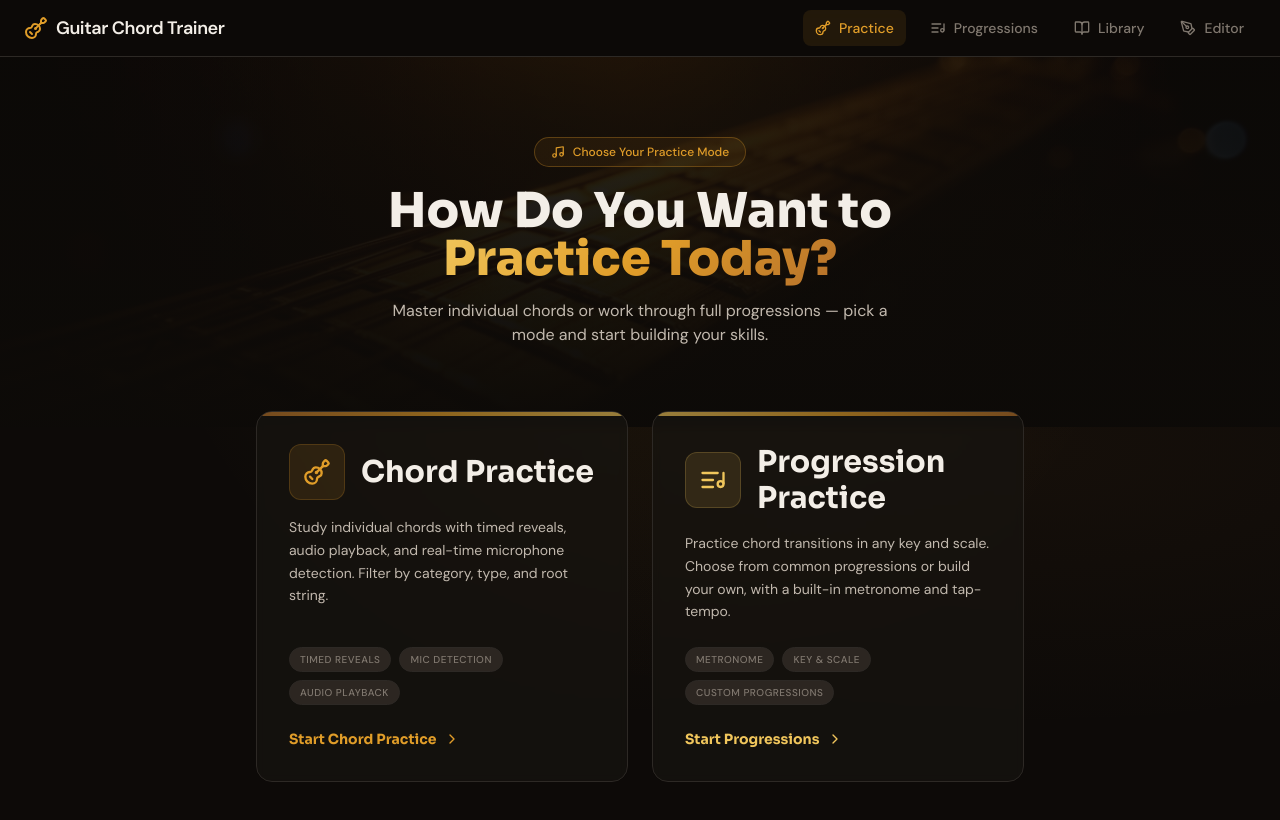
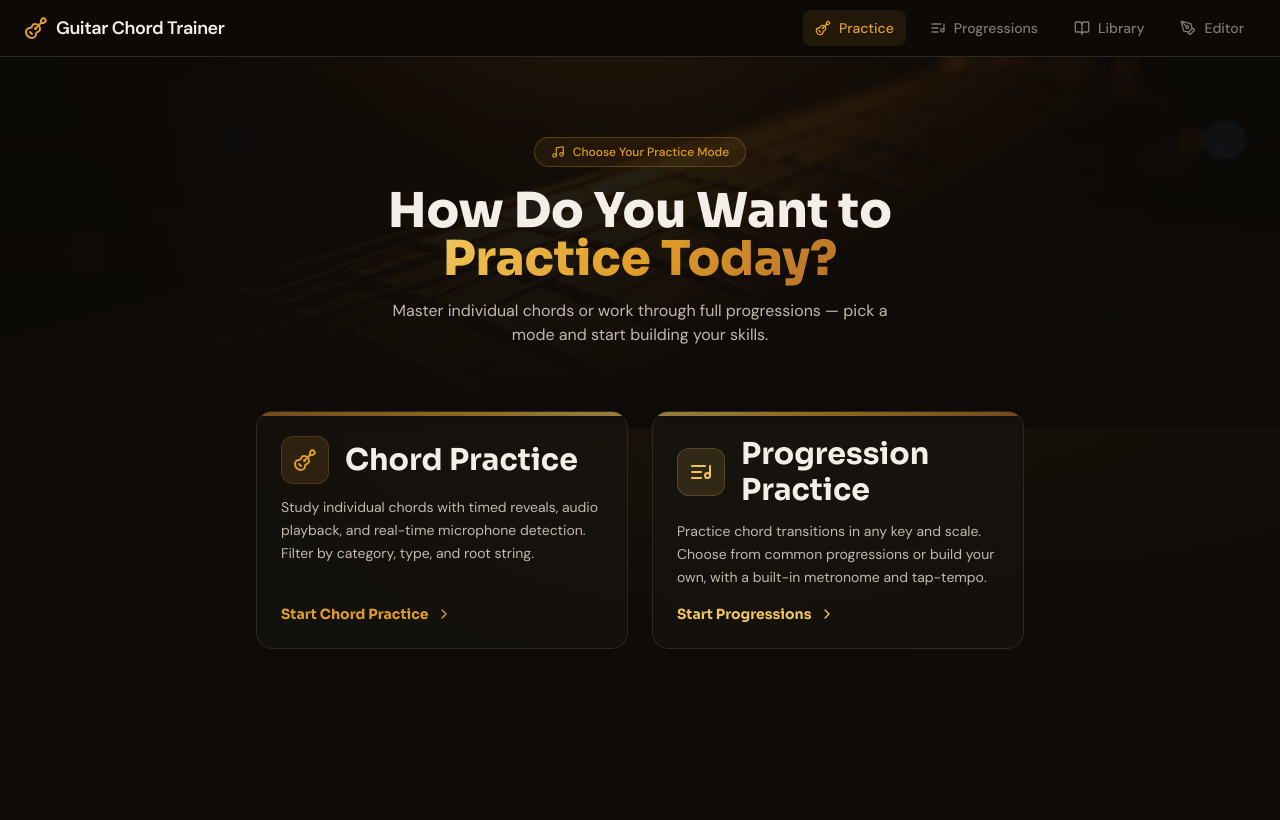
Before and after one commit to randysoller/FretMaster, a React (Vite) app: page / in a window 1280 px wide. Shown: the top 820 px of the page. Built offline with nearby package versions, Linux system fonts and the light colour scheme.

Commit message:
Simplify practice landing page cards

```diff
--- a/src/pages/PracticeLanding.tsx
+++ b/src/pages/PracticeLanding.tsx
@@ -47,32 +47,20 @@ export default function PracticeLanding() {
             {/* Accent glow */}
             <div className="absolute top-0 left-0 right-0 h-1 bg-gradient-to-r from-[hsl(var(--color-brand))] via-[hsl(var(--color-primary))] to-[hsl(var(--color-emphasis))] opacity-60 group-hover:opacity-100 transition-opacity" />
 
-            <div className="flex flex-col flex-1 p-6 sm:p-8">
+            <div className="flex flex-col flex-1 p-5 sm:p-6">
               {/* Icon + Title */}
-              <div className="flex items-center gap-4 mb-4">
-                <div className="flex items-center justify-center size-14 rounded-xl bg-[hsl(var(--color-primary)/0.12)] border border-[hsl(var(--color-primary)/0.2)] shrink-0 group-hover:scale-110 group-hover:bg-[hsl(var(--color-primary)/0.18)] transition-all duration-300">
-                  <Guitar className="size-7 text-[hsl(var(--color-primary))]" />
+              <div className="flex items-center gap-4 mb-3">
+                <div className="flex items-center justify-center size-12 rounded-xl bg-[hsl(var(--color-primary)/0.12)] border border-[hsl(var(--color-primary)/0.2)] shrink-0 group-hover:scale-110 group-hover:bg-[hsl(var(--color-primary)/0.18)] transition-all duration-300">
+                  <Guitar className="size-6 text-[hsl(var(--color-primary))]" />
                 </div>
                 <h2 className="font-display text-2xl sm:text-3xl font-bold text-[hsl(var(--text-default))]">
                   Chord Practice
                 </h2>
               </div>
 
-              <p className="font-body text-sm text-[hsl(var(--text-subtle))] leading-relaxed mb-6 flex-1">
+              <p className="font-body text-sm text-[hsl(var(--text-subtle))] leading-relaxed mb-4 flex-1">
                 Study individual chords with timed reveals, audio playback, and real-time microphone detection. Filter by category, type, and root string.
               </p>
-
-              {/* Features */}
-              <div className="flex flex-wrap gap-2 mb-6">
-                {['Timed Reveals', 'Mic Detection', 'Audio Playback'].map((tag) => (
-                  <span
-                    key={tag}
-                    className="rounded-full bg-[hsl(var(--bg-surface))] border border-[hsl(var(--border-subtle))] px-2.5 py-1 text-[10px] font-body font-medium text-[hsl(var(--text-muted))] uppercase tracking-wider"
-                  >
-                    {tag}
-                  </span>
-                ))}
-              </div>
 
               {/* CTA */}
               <div className="flex items-center gap-2 text-sm font-display font-bold text-[hsl(var(--color-primary))] group-hover:gap-3 transition-all duration-200">
@@ -90,32 +78,20 @@ export default function PracticeLanding() {
             {/* Accent glow */}
             <div className="absolute top-0 left-0 right-0 h-1 bg-gradient-to-r from-[hsl(var(--color-emphasis))] via-[hsl(var(--color-primary))] to-[hsl(var(--color-brand))] opacity-60 group-hover:opacity-100 transition-opacity" />
 
-            <div className="flex flex-col flex-1 p-6 sm:p-8">
+            <div className="flex flex-col flex-1 p-5 sm:p-6">
               {/* Icon + Title */}
-              <div className="flex items-center gap-4 mb-4">
-                <div className="flex items-center justify-center size-14 rounded-xl bg-[hsl(var(--color-emphasis)/0.12)] border border-[hsl(var(--color-emphasis)/0.2)] shrink-0 group-hover:scale-110 group-hover:bg-[hsl(var(--color-emphasis)/0.18)] transition-all duration-300">
-                  <ListMusic className="size-7 text-[hsl(var(--color-emphasis))]" />
+              <div className="flex items-center gap-4 mb-3">
+                <div className="flex items-center justify-center size-12 rounded-xl bg-[hsl(var(--color-emphasis)/0.12)] border border-[hsl(var(--color-emphasis)/0.2)] shrink-0 group-hover:scale-110 group-hover:bg-[hsl(var(--color-emphasis)/0.18)] transition-all duration-300">
+                  <ListMusic className="size-6 text-[hsl(var(--color-emphasis))]" />
                 </div>
                 <h2 className="font-display text-2xl sm:text-3xl font-bold text-[hsl(var(--text-default))]">
                   Progression Practice
                 </h2>
               </div>
 
-              <p className="font-body text-sm text-[hsl(var(--text-subtle))] leading-relaxed mb-6 flex-1">
+              <p className="font-body text-sm text-[hsl(var(--text-subtle))] leading-relaxed mb-4 flex-1">
                 Practice chord transitions in any key and scale. Choose from common progressions or build your own, with a built-in metronome and tap-tempo.
               </p>
-
-              {/* Features */}
-              <div className="flex flex-wrap gap-2 mb-6">
-                {['Metronome', 'Key & Scale', 'Custom Progressions'].map((tag) => (
-                  <span
-                    key={tag}
-                    className="rounded-full bg-[hsl(var(--bg-surface))] border border-[hsl(var(--border-subtle))] px-2.5 py-1 text-[10px] font-body font-medium text-[hsl(var(--text-muted))] uppercase tracking-wider"
-                  >
-                    {tag}
-                  </span>
-                ))}
-              </div>
 
               {/* CTA */}
               <div className="flex items-center gap-2 text-sm font-display font-bold text-[hsl(var(--color-emphasis))] group-hover:gap-3 transition-all duration-200">
```
